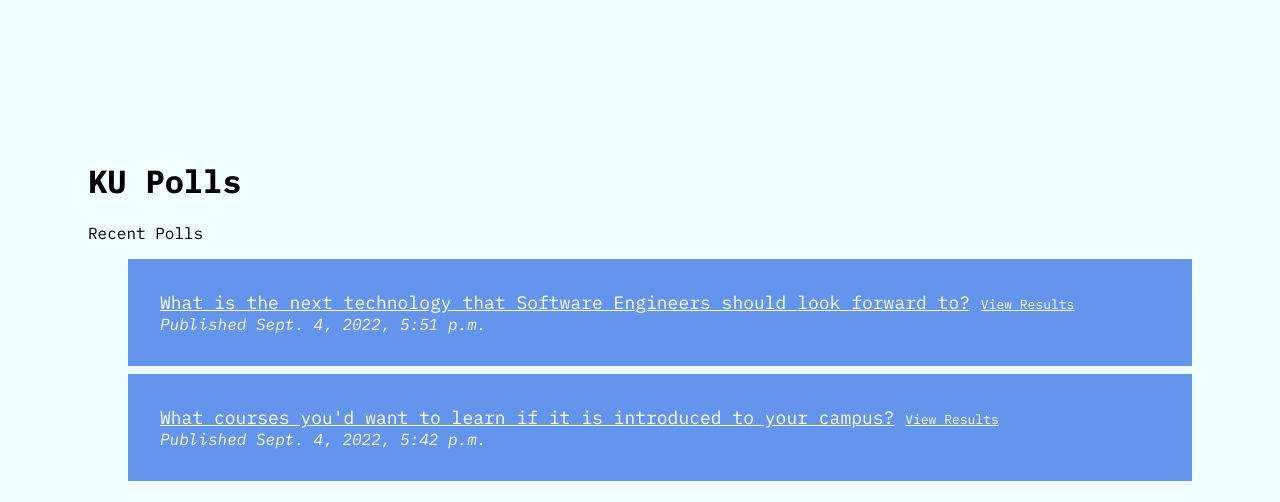
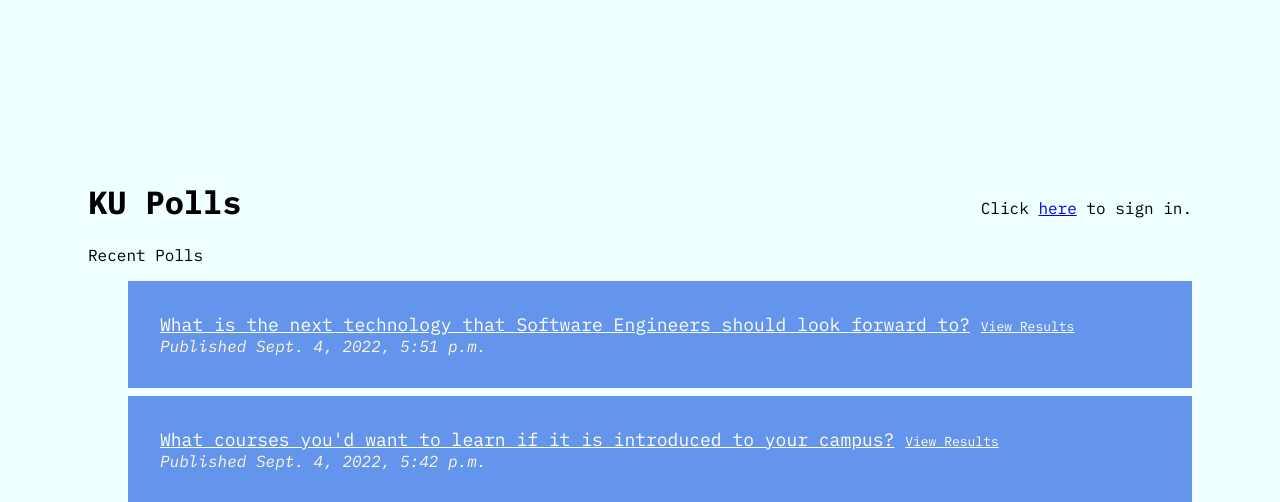
Before and after one commit to GToidZ/ku-polls, a Django app: page /polls/ in a window 1280 px wide. Shown: the top 502 px of the page. Run offline with Django 4.2, Linux system fonts and the light colour scheme; data comes from the database, SQL or seed files in the repository.

Commit message:
Added a link to sign in/out in index page

```diff
--- a/polls/static/polls/style.css
+++ b/polls/static/polls/style.css
@@ -9,6 +9,17 @@ ul {
 
 div.container {
     margin: 10rem 5rem;
+}
+
+div.top {
+    display: flex;
+    flex-direction: row;
+    align-items: baseline;
+    justify-content: space-between;
+}
+
+div.top>span{
+    text-align: right;
 }
 
 div.card {
--- a/polls/templates/polls/index.html
+++ b/polls/templates/polls/index.html
@@ -14,13 +14,22 @@
 
 <body>
     <div class="container">
-        <h1>KU Polls</h1>
+        <div class="top">
+            <h1>KU Polls</h1>
+            <span>
+                {% if user.is_authenticated %}
+                Hello, {{ user.username }}. Click <a href="/accounts/logout/">here</a> to sign out.
+                {% else %}
+                Click <a href="/accounts/login/">here</a> to sign in.
+                {% endif %}
+            </span>
+        </div>
         Recent Polls
         {% if latest_questions %}
         <ul>
             {% for question in latest_questions %}
             <li>
-                <div class="card">
+                <div class=" card">
                     <a href="{% url 'polls:details' question.id %}" class="">{{ question.question_text }}</a>
                     <a href="{% url 'polls:results' question.id %}" style="font-size: small;">View Results</a><br>
                     <span><i>Published {{ question.publish_date }}</i></span>
```
